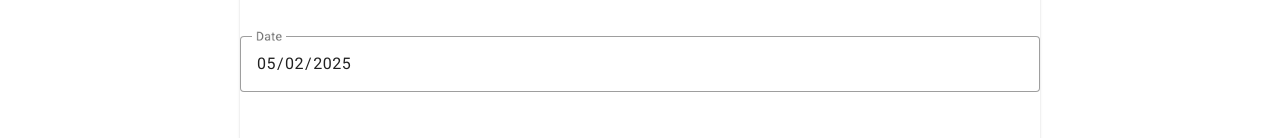
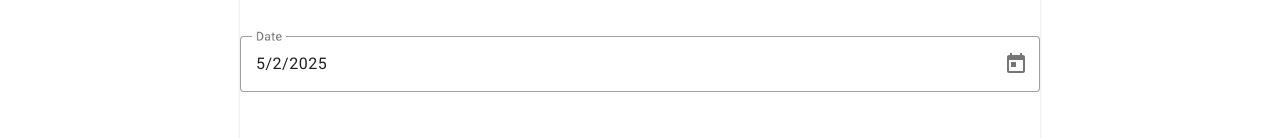
Before and after one commit to hahazim1992/currency-dashboard, an Angular app: page /historical-trends in a window 1280 px wide. Shown: the part 288-426 px from the top of the page. Built offline with nearby package versions, Linux system fonts and the light colour scheme.

Commit message:
fix calendar basic functionality

```diff
--- a/src/app/app.module.ts
+++ b/src/app/app.module.ts
@@ -17,6 +17,8 @@
 import { MatSelectModule } from '@angular/material/select';
 import { MatFormFieldModule } from '@angular/material/form-field';
 import { MatInputModule } from '@angular/material/input';
+import { MatDatepickerModule } from '@angular/material/datepicker';
+import { MatNativeDateModule } from '@angular/material/core';
 
 @NgModule({
   declarations: [
@@ -37,7 +39,9 @@
     MatCardModule,
     MatSelectModule,
     MatFormFieldModule,
-    MatInputModule
+    MatInputModule,
+    MatDatepickerModule,
+    MatNativeDateModule
   ],
   providers: [],
   bootstrap: [AppComponent]
--- a/src/app/components/historical-trends/historical-trends.component.html
+++ b/src/app/components/historical-trends/historical-trends.component.html
@@ -18,7 +18,9 @@
       <!-- Date Picker -->
       <mat-form-field appearance="outline" class="full-width">
         <mat-label>Date</mat-label>
-        <input matInput type="date" [(ngModel)]="selectedDate" />
+        <input matInput [matDatepicker]="picker" [(ngModel)]="selectedDate" />
+        <mat-datepicker-toggle matSuffix [for]="picker"></mat-datepicker-toggle>
+        <mat-datepicker #picker></mat-datepicker>
       </mat-form-field>
 
       <!-- Load Button -->
```
